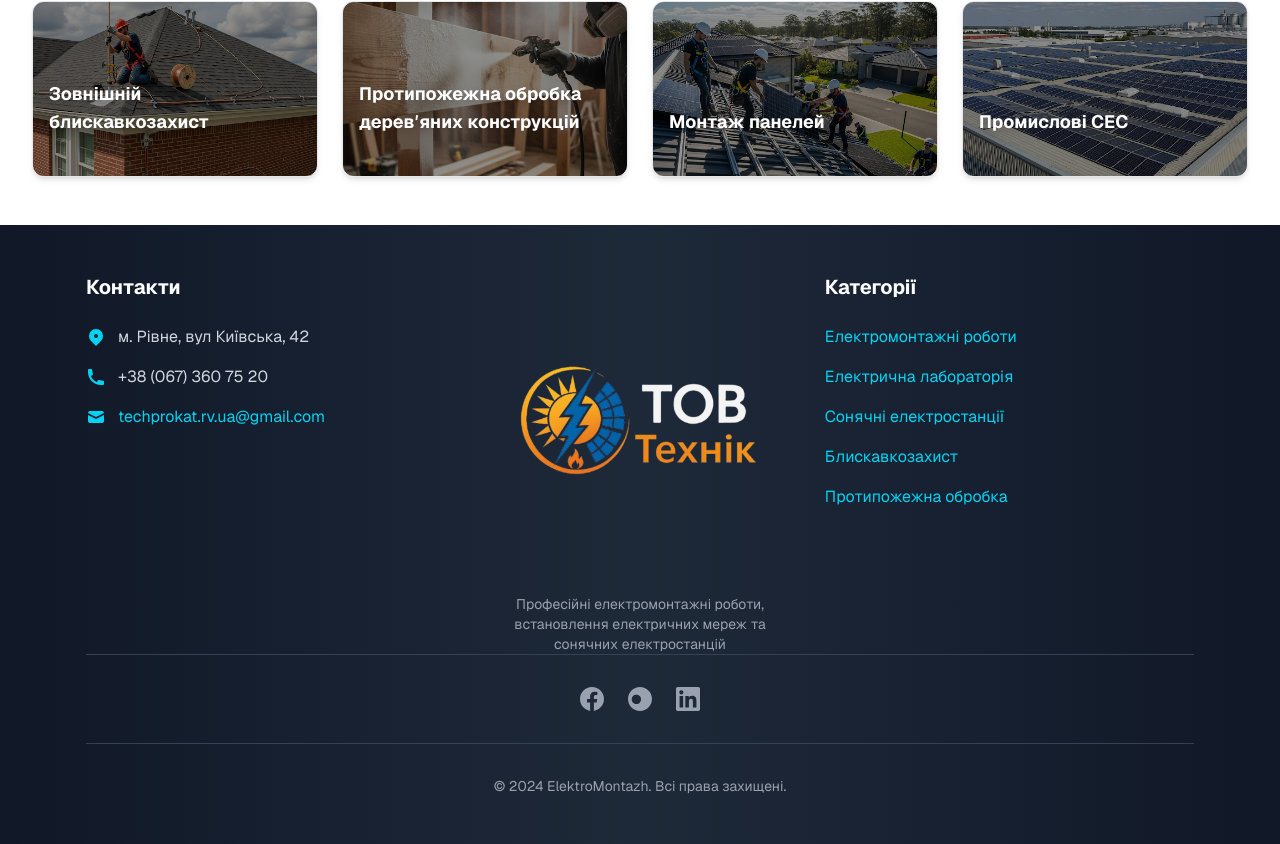
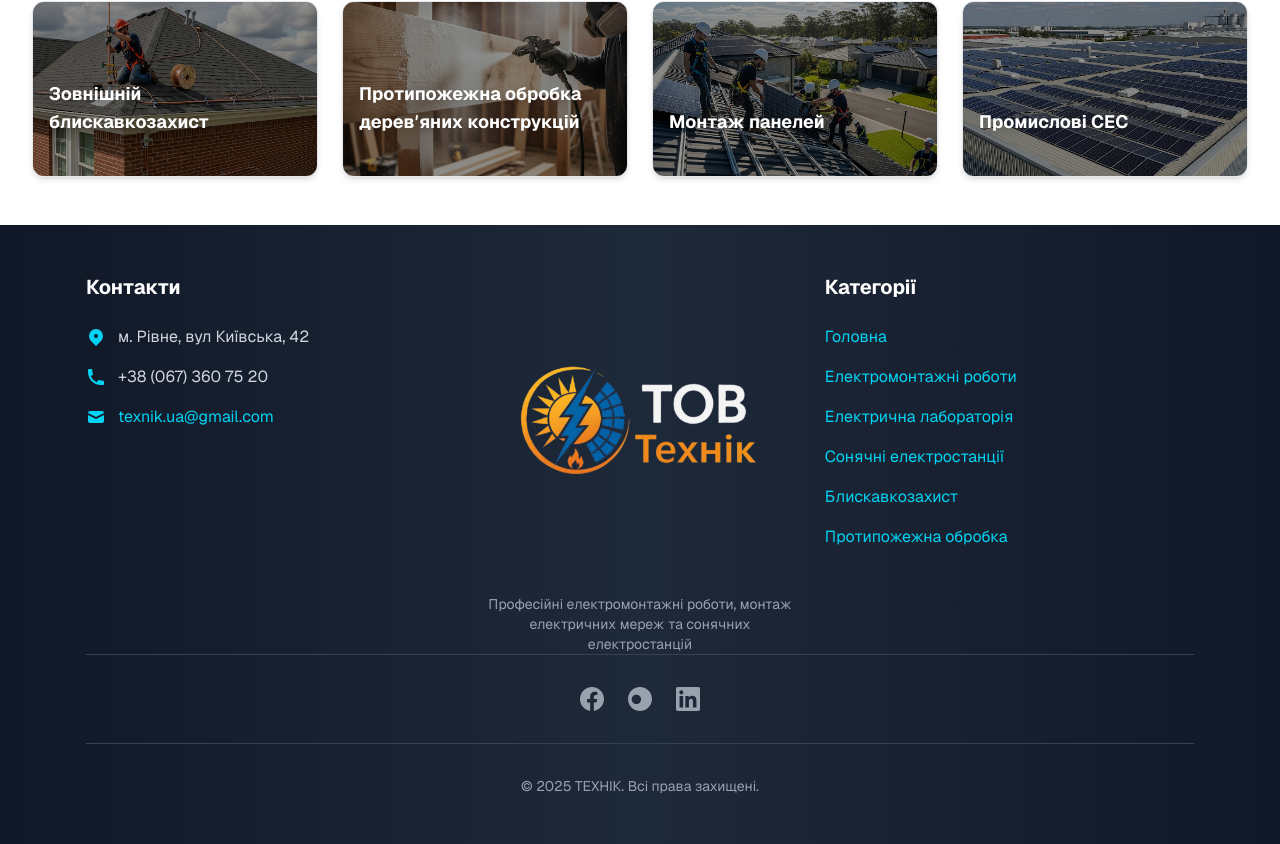
Before and after one commit to Natali993/texnic, a Next.js app: page / in a window 1280 px wide. Shown: the part 2447-3291 px from the top of the page. Built offline with nearby package versions, Linux system fonts and the light colour scheme.

Commit message:
fix: refresh footer

```diff
--- a/src/app/Footer.tsx
+++ b/src/app/Footer.tsx
@@ -27,7 +27,7 @@ const Contacts = () => {
             href="mailto:techprokat.rv.ua@gmail.com"
             className="text-cyan-400 hover:text-cyan-300 transition-colors duration-300"
           >
-            techprokat.rv.ua@gmail.com
+            texnik.ua@gmail.com
           </a>
         </div>
       </div>
@@ -47,7 +47,7 @@ const Logo = () => {
           className="object-contain mb-4 mx-auto"
         />
         <p className="text-gray-400 text-sm max-w-xs">
-          Професійні електромонтажні роботи, встановлення електричних мереж та сонячних електростанцій
+          Професійні електромонтажні роботи, монтаж електричних мереж та сонячних електростанцій
         </p>
       </div>
     </div>
@@ -59,6 +59,11 @@ const CategoriesMenu = () => {
     <div className="w-full md:w-1/3">
       <h4 className="text-xl font-bold mb-6 text-white">Категорії</h4>
       <ul className="space-y-4">
+        <li>
+          <Link href="/" className="text-cyan-400 hover:text-cyan-300 transition-colors duration-300">
+            Головна
+          </Link>
+        </li>
         <li>
           <Link href="/elektromontazhni-roboty" className="text-cyan-400 hover:text-cyan-300 transition-colors duration-300">
             Електромонтажні роботи
@@ -135,7 +140,7 @@ export const Footer = () => {
         <SocialLinks />
         <div className="text-center pt-8 border-t border-gray-700 mt-8">
           <p className="text-gray-400 text-sm">
-            © 2024 ElektroMontazh. Всі права захищені.
+            © 2025 ТЕХНІК. Всі права захищені.
           </p>
         </div>
       </div>
```
